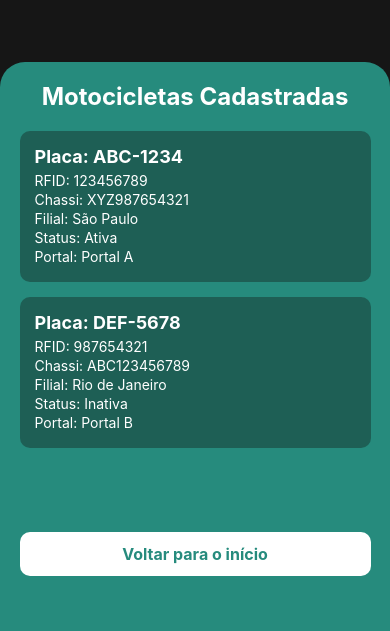
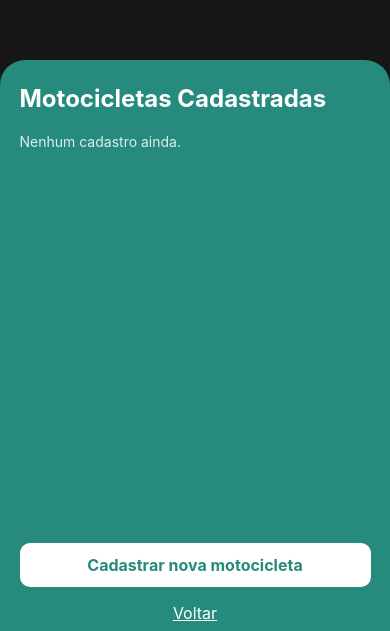
Before and after one commit to Brunosz2712/organized-scann, a React Native app: screen /RegisteredMotorcycles in a window 390 px wide. Shown: the part 213-844 px from the top of the page. Built offline with nearby package versions, Linux system fonts and the light colour scheme.

Commit message:
Ajustes no App.js, index.js, inclusão de repositórios

```diff
--- a/App.js
+++ b/App.js
@@ -1,6 +1,7 @@
 import React from 'react';
 import { NavigationContainer } from '@react-navigation/native';
 import { createNativeStackNavigator } from '@react-navigation/native-stack';
+import { SafeAreaProvider } from 'react-native-safe-area-context';
 
 import Welcome from './src/pages/Welcome';
 import SignIn from './src/pages/SignIn';
@@ -12,12 +13,11 @@ const Stack = createNativeStackNavigator();
 
 export default function App() {
   return (
+    <SafeAreaProvider>
       <NavigationContainer>
         <Stack.Navigator
           initialRouteName="Welcome"
-        screenOptions={{
-          headerShown: false,
-        }}
+          screenOptions={{ headerShown: false }}
         >
           <Stack.Screen name="Welcome" component={Welcome} />
           <Stack.Screen name="SignIn" component={SignIn} />
@@ -26,5 +26,6 @@ export default function App() {
           <Stack.Screen name="Register" component={Register} />
         </Stack.Navigator>
       </NavigationContainer>
+    </SafeAreaProvider>
   );
 }
--- a/src/pages/RegisterMotorcycle/index.js
+++ b/src/pages/RegisterMotorcycle/index.js
@@ -1,7 +1,9 @@
 import React, { useState } from "react";
-import { View, Text, StyleSheet, TextInput, TouchableOpacity, Alert } from "react-native";
+import { Text, StyleSheet, TextInput, TouchableOpacity, Alert, KeyboardAvoidingView, Platform, ScrollView } from "react-native";
 import * as Animatable from 'react-native-animatable';
 import { useNavigation } from '@react-navigation/native';
+import { SafeAreaView } from 'react-native-safe-area-context';
+import { addMotorcycle } from "../Storage/motorcycles";
 
 export default function RegisterMotorcycle() {
   const navigation = useNavigation();
@@ -13,33 +15,37 @@ export default function RegisterMotorcycle() {
   const [status, setStatus] = useState('');
   const [portal, setPortal] = useState('');
 
-    function handleRegister() {
+  async function handleRegister() {
     if (!rfid || !placa || !chassi || !filial || !status || !portal) {
-            Alert.alert("Erro", "Por favor, preencha todos os campos.");
+      Alert.alert('Atenção', 'Preencha todos os campos.');
       return;
     }
 
     const newMotorcycle = {
-            id: String(Date.now()),
-            rfid,
-            placa,
-            chassi,
-            filial,
-            status,
-            portal
+      id: Date.now().toString(),
+      rfid: rfid.trim(),
+      placa: placa.trim(),
+      chassi: chassi.trim(),
+      filial: filial.trim(),
+      status: status.trim(),
+      portal: portal.trim(),
     };
 
+    await addMotorcycle(newMotorcycle);
+    Alert.alert('Sucesso', 'Motocicleta cadastrada com sucesso!');
     navigation.navigate('RegisteredMotorcycles', { newMotorcycle });
   }
 
   return (
-        <View style={styles.container}>
+    <SafeAreaView style={styles.container} edges={['bottom']}>
       <Animatable.View animation="fadeInLeft" delay={500} style={styles.containerHeader}>
         <Text style={styles.message}>Cadastrar Motocicleta</Text>
       </Animatable.View>
 
       <Animatable.View animation="fadeInUp" style={styles.containerForm}>
-                {[ // campos de entrada
+        <KeyboardAvoidingView style={{ flex: 1 }} behavior={Platform.OS === 'ios' ? 'padding' : undefined}>
+          <ScrollView contentContainerStyle={{ paddingBottom: 24 }}>
+            {[
               { label: "RFID", value: rfid, setter: setRfid },
               { label: "Placa", value: placa, setter: setPlaca },
               { label: "Chassi", value: chassi, setter: setChassi },
@@ -66,46 +72,34 @@ export default function RegisterMotorcycle() {
             <TouchableOpacity style={styles.backButton} onPress={() => navigation.goBack()}>
               <Text style={styles.backButtonText}>Voltar</Text>
             </TouchableOpacity>
+          </ScrollView>
+        </KeyboardAvoidingView>
       </Animatable.View>
-        </View>
+    </SafeAreaView>
   );
 }
 
 const styles = StyleSheet.create({
-    container: {
-        flex: 1,
-        backgroundColor: "#161616"
-    },
-    containerHeader: {
-        marginTop: '25%',
-        marginBottom: '8%',
-        paddingStart: '5%',
-    },
-    message: {
-        fontSize: 30,
-        fontWeight: 'bold',
-        color: '#fff'
-    },
+  container: { flex: 1, backgroundColor: "#161616" },
+  containerHeader: { marginTop: '25%', marginBottom: '8%', paddingStart: '5%' },
+  message: { fontSize: 28, fontWeight: "bold", color: "#fff" },
   containerForm: {
     flex: 1,
     backgroundColor: "#268B7D",
-        borderTopEndRadius: 25,
-        borderTopStartRadius: 25,
-        paddingStart: "5%",
-        paddingEnd: "5%",
-        paddingTop: 20,
+    borderTopLeftRadius: 25,
+    borderTopRightRadius: 25,
+    paddingStart: '5%',
+    paddingEnd: '5%',
+    paddingTop: 24
   },
-    title: {
-        fontSize: 20,
-        marginTop: 20,
-        color: "#fff",
-    },
+  title: { color: "#fff", fontSize: 20, marginTop: 20 },
   input: {
-        borderBottomWidth: 1,
+    backgroundColor: "#fff",
+    width: "100%",
+    borderRadius: 4,
+    paddingHorizontal: 10,
     height: 40,
-        marginBottom: 12,
-        fontSize: 16,
-        color: "#fff"
+    marginTop: 8
   },
   button: {
     backgroundColor: "#1E5F55",
@@ -115,18 +109,7 @@ const styles = StyleSheet.create({
     marginTop: 20,
     alignItems: "center"
   },
-    buttonText: {
-        color: "#fff",
-        fontSize: 18,
-        fontWeight: "bold"
-    },
-    backButton: {
-        marginTop: 15,
-        alignItems: "center"
-    },
-    backButtonText: {
-        color: "#fff",
-        fontSize: 16,
-        textDecorationLine: "underline"
-    }
+  buttonText: { color: "#fff", fontSize: 18, fontWeight: "bold" },
+  backButton: { marginTop: 15, alignItems: "center" },
+  backButtonText: { color: "#fff", fontSize: 16, textDecorationLine: "underline" }
 });
--- a/src/pages/RegisteredMotorcycles/index.js
+++ b/src/pages/RegisteredMotorcycles/index.js
@@ -2,20 +2,25 @@ import React, { useEffect, useState } from "react";
 import { View, Text, StyleSheet, FlatList, TouchableOpacity } from "react-native";
 import * as Animatable from 'react-native-animatable';
 import { useNavigation, useRoute } from '@react-navigation/native';
+import { SafeAreaView } from 'react-native-safe-area-context';
+import { loadMotorcycles, saveMotorcycles } from "../Storage/motorcycles";
 
 export default function RegisteredMotorcycles() {
   const navigation = useNavigation();
   const route = useRoute();
-  const [motorcycles, setMotorcycles] = useState([
-    { id: "1", rfid: "123456789", placa: "ABC-1234", chassi: "XYZ987654321", filial: "São Paulo", status: "Ativa", portal: "Portal A" },
-    { id: "2", rfid: "987654321", placa: "DEF-5678", chassi: "ABC123456789", filial: "Rio de Janeiro", status: "Inativa", portal: "Portal B" },
-  ]);
+  const [motorcycles, setMotorcycles] = useState([]);
 
-  // Se houver nova moto, adiciona ao estado
+  useEffect(() => {
+    loadMotorcycles().then(setMotorcycles);
+  }, []);
+
   useEffect(() => {
     if (route.params?.newMotorcycle) {
-      setMotorcycles(prev => [route.params.newMotorcycle, ...prev]);
+      const updated = [route.params.newMotorcycle, ...motorcycles];
+      setMotorcycles(updated);
+      saveMotorcycles(updated);
     }
+    // eslint-disable-next-line react-hooks/exhaustive-deps
   }, [route.params?.newMotorcycle]);
 
   const renderItem = ({ item }) => (
@@ -30,85 +35,57 @@ export default function RegisteredMotorcycles() {
   );
 
   return (
-    <View style={styles.container}>
-      <View style={styles.containerLogo}>
-        {/* Pode adicionar uma imagem/logo aqui */}
-      </View>
-
+    <SafeAreaView style={styles.container} edges={['bottom']}>
+      <View style={styles.containerLogo} />
       <Animatable.View animation="fadeInUp" delay={500} style={styles.containerForm}>
         <Text style={styles.title}>Motocicletas Cadastradas</Text>
 
         <FlatList
           data={motorcycles}
-          keyExtractor={(item) => item.id}
+          keyExtractor={(item) => String(item.id)}
           renderItem={renderItem}
-          contentContainerStyle={{ paddingBottom: 80 }}
+          contentContainerStyle={{ paddingBottom: 24 }}
+          ListEmptyComponent={<Text style={styles.empty}>Nenhum cadastro ainda.</Text>}
         />
 
-        <TouchableOpacity
-          style={styles.button}
-          onPress={() => navigation.navigate('Welcome')}
-        >
-          <Text style={styles.buttonText}>Voltar para o início</Text>
+        <TouchableOpacity style={styles.button} onPress={() => navigation.navigate('RegisterMotorcycle')}>
+          <Text style={styles.buttonText}>Cadastrar nova motocicleta</Text>
+        </TouchableOpacity>
+
+        <TouchableOpacity style={styles.backButton} onPress={() => navigation.goBack()}>
+          <Text style={styles.backButtonText}>Voltar</Text>
         </TouchableOpacity>
       </Animatable.View>
-    </View>
+    </SafeAreaView>
   );
 }
 
 const styles = StyleSheet.create({
-  container: {
-    flex: 1,
-    backgroundColor: "#161616",
-  },
-  containerLogo: {
-    flex: 1,
-    backgroundColor: "#161616",
-    justifyContent: "center",
-    alignItems: "center",
-  },
+  container: { flex: 1, backgroundColor: "#161616" },
+  containerLogo: { flex: 1, backgroundColor: "#161616" },
   containerForm: {
     flex: 2,
     backgroundColor: "#268B7D",
-    borderTopStartRadius: 25,
-    borderTopEndRadius: 25,
-    paddingHorizontal: "5%",
-    paddingTop: 20,
+    borderTopLeftRadius: 25,
+    borderTopRightRadius: 25,
+    paddingStart: '5%',
+    paddingEnd: '5%',
+    paddingTop: 24
   },
-  title: {
-    fontSize: 24,
-    fontWeight: "bold",
-    color: "#fff",
-    textAlign: "center",
-    marginBottom: 20,
-  },
-  card: {
-    backgroundColor: "#1E5F55",
-    borderRadius: 10,
-    padding: 15,
-    marginBottom: 15,
-  },
-  cardTitle: {
-    fontSize: 18,
-    fontWeight: "bold",
-    color: "#fff",
-    marginBottom: 5,
-  },
-  cardText: {
-    color: "#fff",
-    marginBottom: 2,
-  },
+  title: { color: "#fff", fontSize: 24, fontWeight: "bold", marginBottom: 10 },
+  empty: { color: "#fff", opacity: 0.85, marginTop: 10 },
+  card: { backgroundColor: "#fff", borderRadius: 10, padding: 12, marginTop: 10 },
+  cardTitle: { color: "#268B7D", fontWeight: "bold", fontSize: 16, marginBottom: 4 },
+  cardText: { color: "#333" },
   button: {
     backgroundColor: "#fff",
     borderRadius: 10,
     padding: 12,
     marginTop: 10,
-    marginBottom: 55,
-    alignItems: "center",
+    marginBottom: 16,
+    alignItems: "center"
   },
-  buttonText: {
-    color: "#268B7D",
-    fontWeight: "bold",
-    fontSize: 16,
-  },
+  buttonText: { color: "#268B7D", fontWeight: "bold", fontSize: 16 },
+  backButton: { alignItems: "center", marginBottom: 8 },
+  backButtonText: { color: "#fff", textDecorationLine: "underline", fontSize: 16 },
 });
--- /dev/null
+++ b/src/pages/Storage/motorcycles.js
@@ -0,0 +1,28 @@
+import AsyncStorage from '@react-native-async-storage/async-storage';
+
+const STORAGE_KEY = '@organizedscann:motorcycles';
+
+export async function loadMotorcycles() {
+  try {
+    const raw = await AsyncStorage.getItem(STORAGE_KEY);
+    return raw ? JSON.parse(raw) : [];
+  } catch (e) {
+    console.warn('loadMotorcycles error', e);
+    return [];
+  }
+}
+
+export async function saveMotorcycles(list) {
+  try {
+    await AsyncStorage.setItem(STORAGE_KEY, JSON.stringify(list));
+  } catch (e) {
+    console.warn('saveMotorcycles error', e);
+  }
+}
+
+export async function addMotorcycle(m) {
+  const list = await loadMotorcycles();
+  list.unshift(m);
+  await saveMotorcycles(list);
+  return list;
+}
```
Also changed, not shown: package.json (+6 -4 lines), 1 other file (tests, documents, lock files or other folders). Lines whose indentation alone changed are shown as unchanged.
